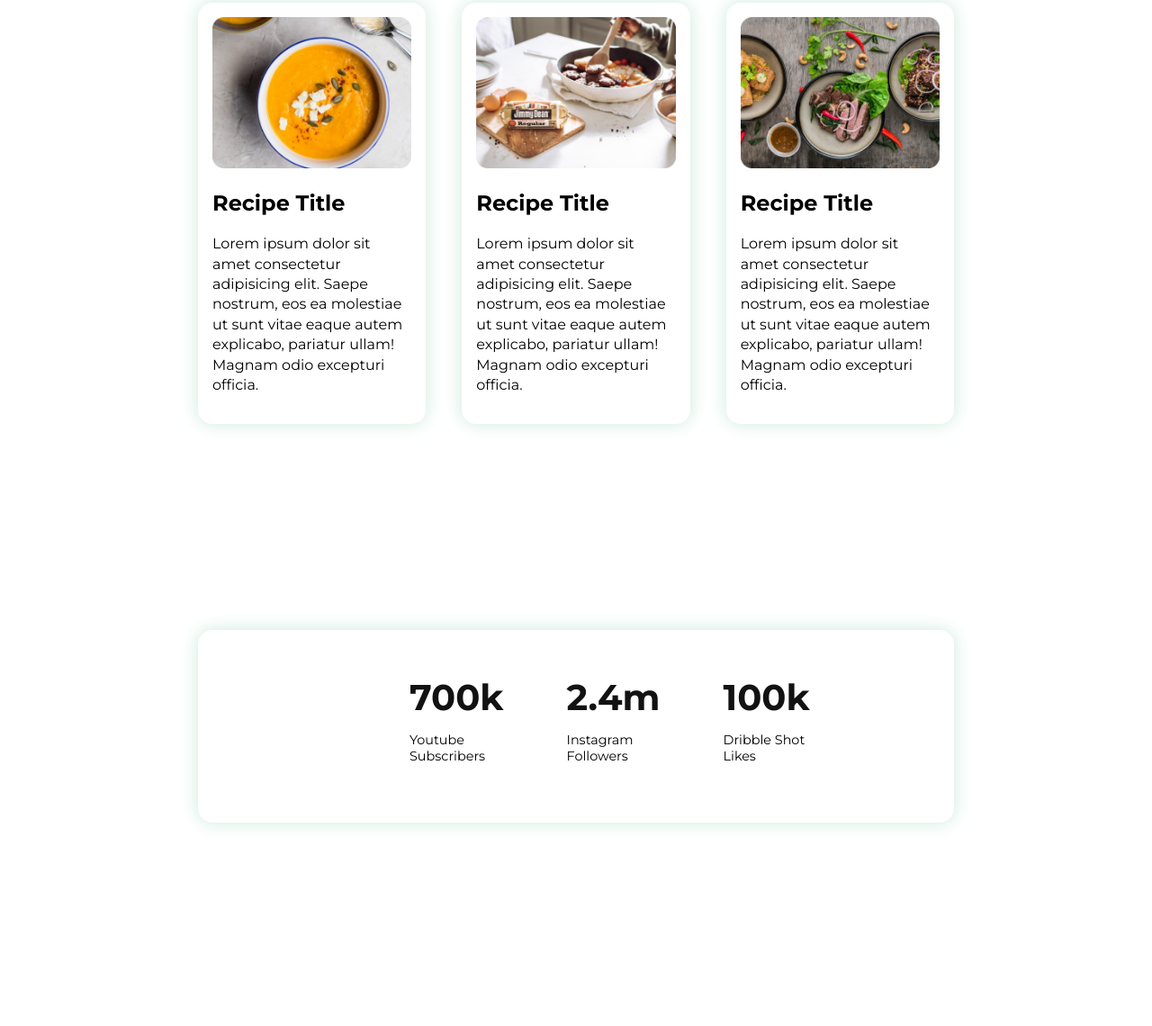
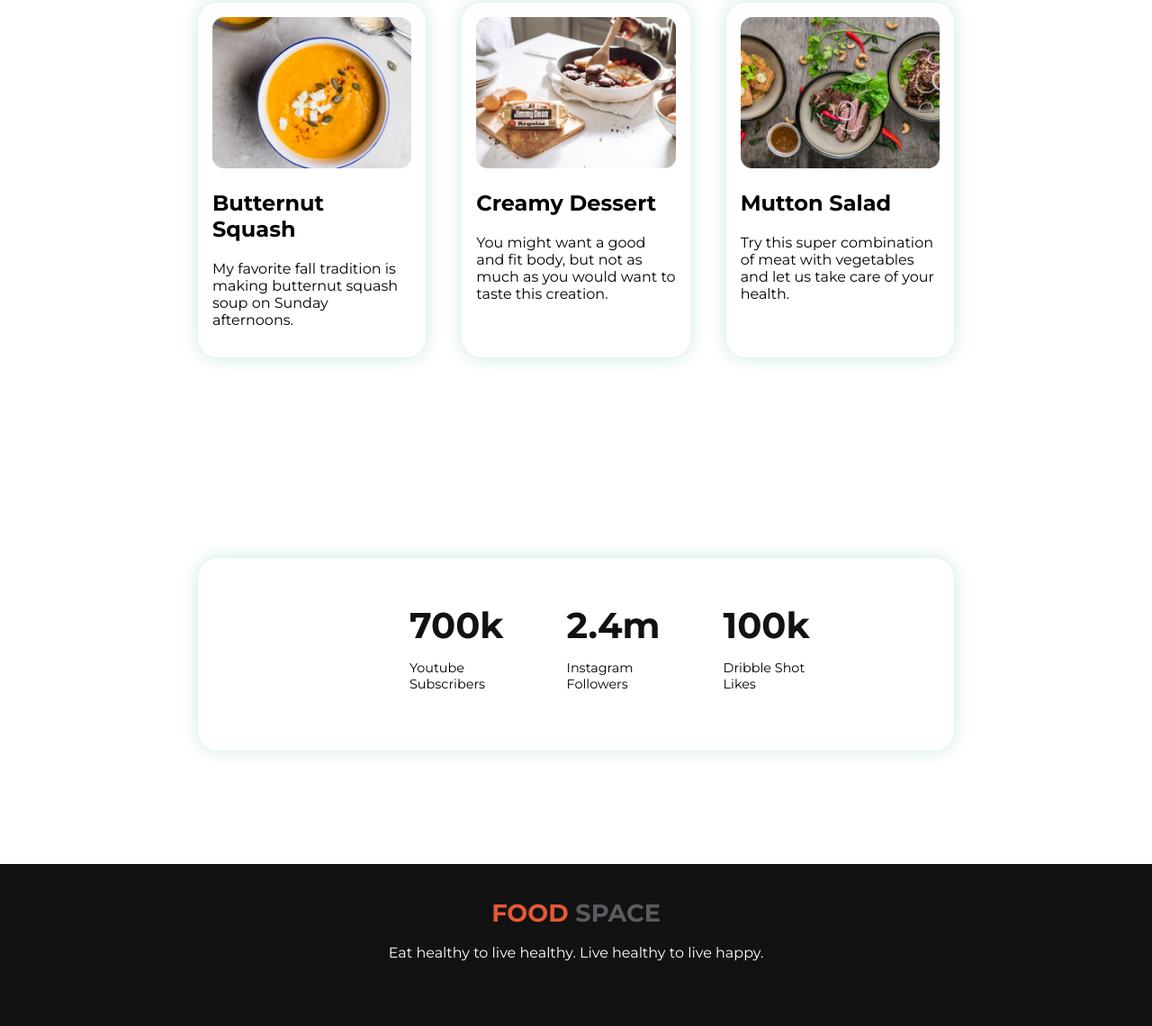
Before and after one commit to JoyCmollik/food-space, a plain HTML site: page index.html in a window 1280 px wide. Shown: the part 1660-2800 px from the top of the page at 90% size. Before the commit the page ends 2680 px from the top, so only its background shows below. Drawn offline with Linux system fonts and the light colour scheme.

Commit message:
footer added

```diff
--- a/index.html
+++ b/index.html
@@ -37,7 +37,7 @@
 
         <div class="about-info-container">
             <h1 class="about-heading">About Me</h1>
-            <p class="about-para">Lorem ipsum dolor sit amet consectetur adipisicing elit. Laudantium, debitis, deleniti quia exercitationem quidem delectus quod reiciendis molestias eos architecto minus maiores autem? Fugiat minus nostrum quidem blanditiis omnis quos! Cupiditate fuga in adipisci deserunt.</p>
+            <p class="about-para">We all want to eat healthy foods and stay healthy as sound mind stays in sound body. We will take care of your health and as well as provide you the taste of delicious foods that will meet your satisfactory for sure.</p>
             <a href="#" class="btn about-btn">Contact me</a>
         </div>
     </section>
@@ -47,30 +47,32 @@
     <section class="my-recipes">
         <div class="recipe-header">
             <h1 class="recipe-heading">My Recipes</h1>
-            <p class="recipe-info">Lorem, ipsum dolor sit amet consectetur adipisicing elit. Facilis, officiis?</p>
-            <p class="recipe-info">Lorem ipsum dolor sit amet consectetur adipisicing elit. Iusto, rem.</p>
+            <p class="recipe-info">Want to taste out some delicious yet healthy food?</p>
+            <p class="recipe-info">Choose us, because Food Space has been doing that ever since 2010.</p>
         </div>
 
         <div class="recipe-article-container">
             <!-- item_1 -->
             <div class="recipe-article">
-                <img src="images/food/food-img_1.png" alt="a picture of food">
-                <h2 class="recipe-article-heading">Recipe Title</h2>
-                <p class="recipe-article-info">Lorem ipsum dolor sit amet consectetur adipisicing elit. Saepe nostrum, eos ea molestiae ut sunt vitae eaque autem explicabo, pariatur ullam! Magnam odio excepturi officia.</p>
+                <div class="recipe-article-img">
+                    <img src="images/food/food-img_1.png" alt="a picture of food">
+                </div>
+                <h2 class="recipe-article-heading">Butternut Squash</h2>
+                <p class="recipe-article-info">My favorite fall tradition is making butternut squash soup on Sunday afternoons. </p>
             </div>
 
             <!-- item_2 -->
             <div class="recipe-article">
                 <img src="images/food/food-img_2.jpg" alt="a picture of food">
-                <h2 class="recipe-article-heading">Recipe Title</h2>
-                <p class="recipe-article-info">Lorem ipsum dolor sit amet consectetur adipisicing elit. Saepe nostrum, eos ea molestiae ut sunt vitae eaque autem explicabo, pariatur ullam! Magnam odio excepturi officia.</p>
+                <h2 class="recipe-article-heading">Creamy Dessert</h2>
+                <p class="recipe-article-info">You might want a good and fit body, but not as much as you would want to taste this creation.</p>
             </div>
 
             <!-- item_3 -->
             <div class="recipe-article">
                 <img src="images/food/food-img_3.jpg" alt="a picture of food">
-                <h2 class="recipe-article-heading">Recipe Title</h2>
-                <p class="recipe-article-info">Lorem ipsum dolor sit amet consectetur adipisicing elit. Saepe nostrum, eos ea molestiae ut sunt vitae eaque autem explicabo, pariatur ullam! Magnam odio excepturi officia.</p>
+                <h2 class="recipe-article-heading">Mutton Salad</h2>
+                <p class="recipe-article-info">Try this super combination of meat with vegetables and let us take care of your health.</p>
             </div>
         </div>
     </section>
@@ -99,5 +101,12 @@
         </div>
     </section>
     <!-- end of advertising section -->
+
+    <!-- footer section -->
+    <footer>
+        <h1 class="footer-header"><span class="make-orange">Food</span> Space</h1>
+        <p class="footer-info">Eat healthy to live healthy. Live healthy to live happy.</p>
+    </footer>
+    <!-- end of footer section -->
 </body>
 </html>
--- a/style.css
+++ b/style.css
@@ -20,6 +20,7 @@ h1 {
     padding: 1.2em 2.5em;
     border-radius: 2em;
     color: #FFF;
+    box-shadow: 0 0 19px 0.1px #F6B379;
 }
 
 img {
@@ -108,25 +109,24 @@ img {
 .recipe-article {
     box-shadow: 0 0 19px 1.4px #D4EDE1;
     padding: 1em;
-    border-radius: 1em;
+    border-radius: 1.4em;
     margin: 20px;
     text-align: left;
 }
 
 .recipe-article-info {
-    line-height: 1.4em;
+    line-height: 1.19em;
 }
 /* end of recipe section styles */
 
 /* advertising section styles */
 .advertising {
     height: 40vh;
-    padding: 50px 220px;
+    padding: 20px 220px;
 }
 
 .ad-container {
-    margin-top: 50px;
-    border-radius: 1em;
+    border-radius: 1.4em;
     box-shadow: 0 0 19px 1.4px #D4EDE1;
     padding: 50px 200px;
     display: flex;
@@ -146,6 +146,22 @@ img {
 .ad-item-info {
     font-size: 0.9em;
 }
+/* end of advertising section styles */
 
+/* footer section styles */
+footer {
+    padding-top: 20px;
+    text-align: center;
+    background: #121212;
+    height: 20vh;
+}
 
-/* end of advertising section styles */
+.footer-header {
+    font-size: 1.7em;
+    text-transform: uppercase;
+}
+
+.footer-info {
+    color: #fff;
+}
+/* end of footer section styles */
```
